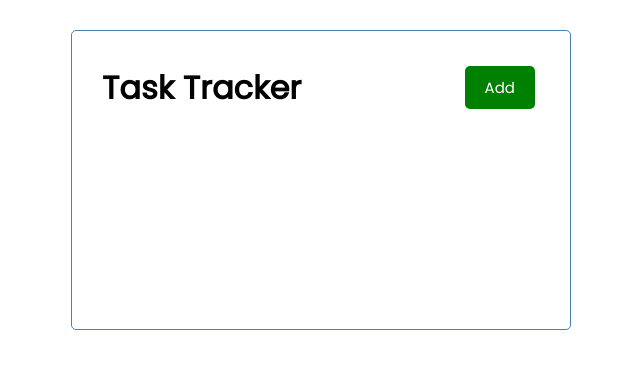
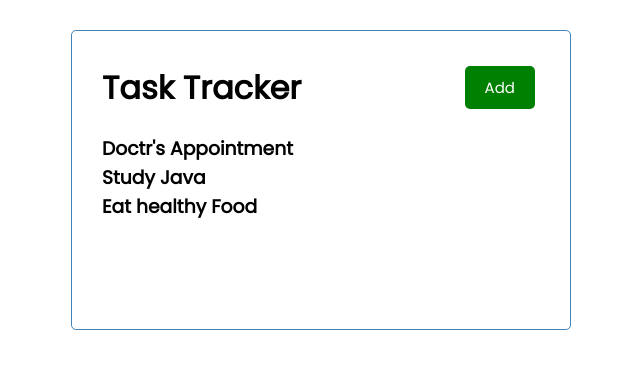
Before and after one commit to aAkHilsharma/Task-Tracker, a React (Create React App) app: page / in a window 1280 px wide. Shown: the top 368 px of the page, without its empty margins (319-959 px from the left). Built offline with nearby package versions, Linux system fonts and the light colour scheme.

Commit message:
added task component

```diff
--- a/src/App.js
+++ b/src/App.js
@@ -1,9 +1,29 @@
 import Header from "./components/Header";
+import Tasks from "./components/Tasks";
+import { useState } from "react";
 
 function App() {
+  const [tasks, setTasks] = useState([
+    {
+        id : "1",
+        text: "Doctr's Appointment",
+        reminder: "true"
+    },
+    {
+        id : "2",
+        text: "Study Java",
+        reminder: "true"
+    },
+    {
+        id : "3",
+        text: "Eat healthy Food",
+        reminder: "false"
+    },
+  ])
   return (
     <div className="container">
       <Header />
+      <Tasks tasks={tasks} />
     </div>
   );
 }
--- a/src/components/Button.js
+++ b/src/components/Button.js
@@ -1,7 +1,7 @@
 import PropTypes from 'prop-types'
 
-const Button = ({color, text}) => {
-  return <button style={{backgroundColor: color}} className='btn'>{text}</button>
+const Button = ({color, text, onClick}) => {
+  return <button onClick={onClick} style={{backgroundColor: color}} className='btn'>{text}</button>
 }
 
 Button.defaultProps= {
@@ -10,6 +10,7 @@ Button.defaultProps= {
 }
 Button.propTypes = {
     color : PropTypes.string,
-    text : PropTypes.string
+    text : PropTypes.string,
+    onClick: PropTypes.func,
 }
 export default Button
--- a/src/components/Header.js
+++ b/src/components/Header.js
@@ -2,10 +2,13 @@ import PropTypes from 'prop-types';
 import Button from "./Button"
 
 const Header = ({title}) => {
+  const onClick = ()=>{
+    console.log("Click");
+  }
   return (
     <div className='header'>
         <h1>{title}</h1>
-        <Button color='green' text='Add'/>
+        <Button color='green' text='Add' onClick={onClick}/>
     </div>
   )
 }
--- /dev/null
+++ b/src/components/Tasks.js
@@ -0,0 +1,11 @@
+const Tasks = ({ tasks }) => {
+  return (
+    <>
+      {tasks.map((task) => (
+        <h3 key={task.id}>{task.text}</h3>
+      ))}
+    </>
+  );
+};
+
+export default Tasks;
```
